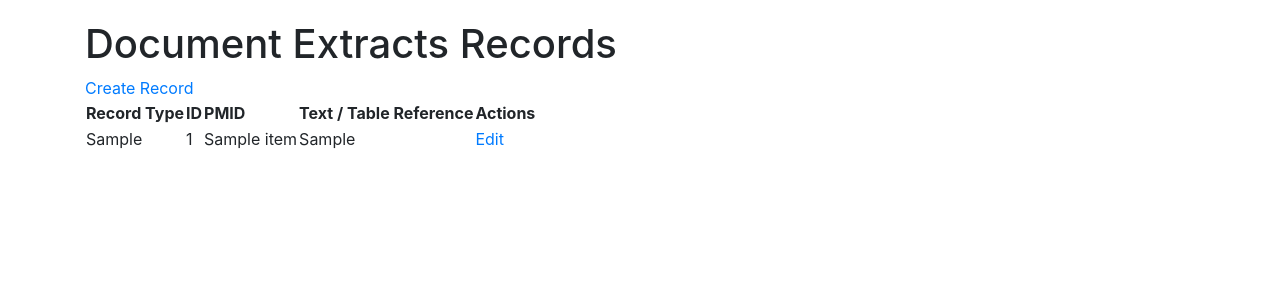
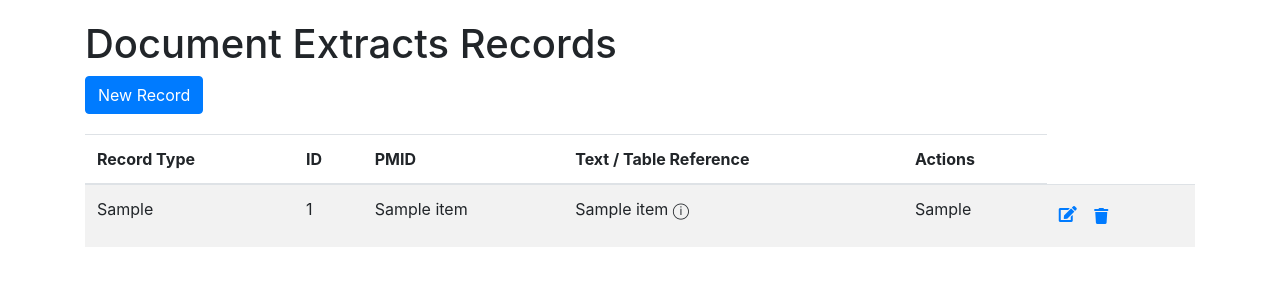
Before and after one commit to ggonnella/egcwebapp, a Flask app: template egcwebapp/templates/extract_list.html in a window 1280 px wide. Shown: the top 300 px of the page. Run offline with Flask 3, Linux system fonts and the light colour scheme; the template is opened without the code that fills it: most values are stand-ins (such as "Sample title", 1, 10 or a date in 2020); some libraries are stand-ins or nearby versions.

Commit message:
🚀 feat(app.py): add /extracts route to display a list of extracts

```diff
--- a/egcwebapp/app.py
+++ b/egcwebapp/app.py
@@ -90,6 +90,14 @@ def delete_document(document_id):
     egc_data.delete_document(document_id)
     return redirect(url_for('document_list'))
 
+@app.route('/extracts')
+def extract_list():
+  if egc_data is None:
+    return redirect(url_for('load_egc_file'))
+  else:
+    extracts = egc_data.get_extracts()
+    return render_template('extract_list.html', extracts=extracts)
+
 @app.route('/extracts/create', methods=['GET', 'POST'])
 def create_extract():
   if egc_data is None:
--- a/egcwebapp/templates/extract_list.html
+++ b/egcwebapp/templates/extract_list.html
@@ -2,8 +2,9 @@
 
 {% block content %}
     <h1>Document Extracts Records</h1>
-    <a href="{{ url_for('create_extract') }}">Create Record</a>
-    <table>
+    <a href="{{ url_for('create_extract') }}" class="btn btn-primary create">New Record</a>
+    <table id="extract-table" class="table table-striped table-hover">
+        <thead>
           <tr>
               <th>Record Type</th>
               <th>ID</th>
@@ -11,16 +12,25 @@
               <th>Text / Table Reference</th>
               <th>Actions</th>
           </tr>
+        </thead>
+        <tbody>
           {% for extract in extracts %}
               <tr>
                   <td>{{ extract.record_type }}</td>
                   <td>{{ extract.id }}</td>
                   <td>{{ extract.document_id.item }}</td>
+                  <td style:"white-space: nowrap;"> <span class="document-id" style="display: inline;">{{ extract.document_id.item }}</span><span class="document-info" style="display: inline;">&nbsp;&#9432; </span> </td>
                   <td>{{ extract.text if extract.record_type == "S" else extract.table_ref }}</td>
                     <td>
-                    <a href="{{ urlfor('edit_extract', record_id=extract.id) }}">Edit</a>
+                        <a href="{{ url_for('edit_extract', record_id=extract.id.item) }}"><i class="fas fa-edit"></i></a>
+                        <form action="{{ url_for('delete_extract', record_id=extract.id.item) }}" method="post" style="display: inline-block;">
+                          <input type="hidden" name="_method" value="DELETE">
+                          <button type="submit" class="btn btn-link"><i class="fas fa-trash"></i></button>
+                        </form>
                     </td>
               </tr>
           {% endfor %}
+        </tbody>
     </table>
+  <script src="{{ url_for('static', filename='js/document_list.js') }}"></script>
 {% endblock %}
```
Lines whose indentation alone changed are shown as unchanged.
